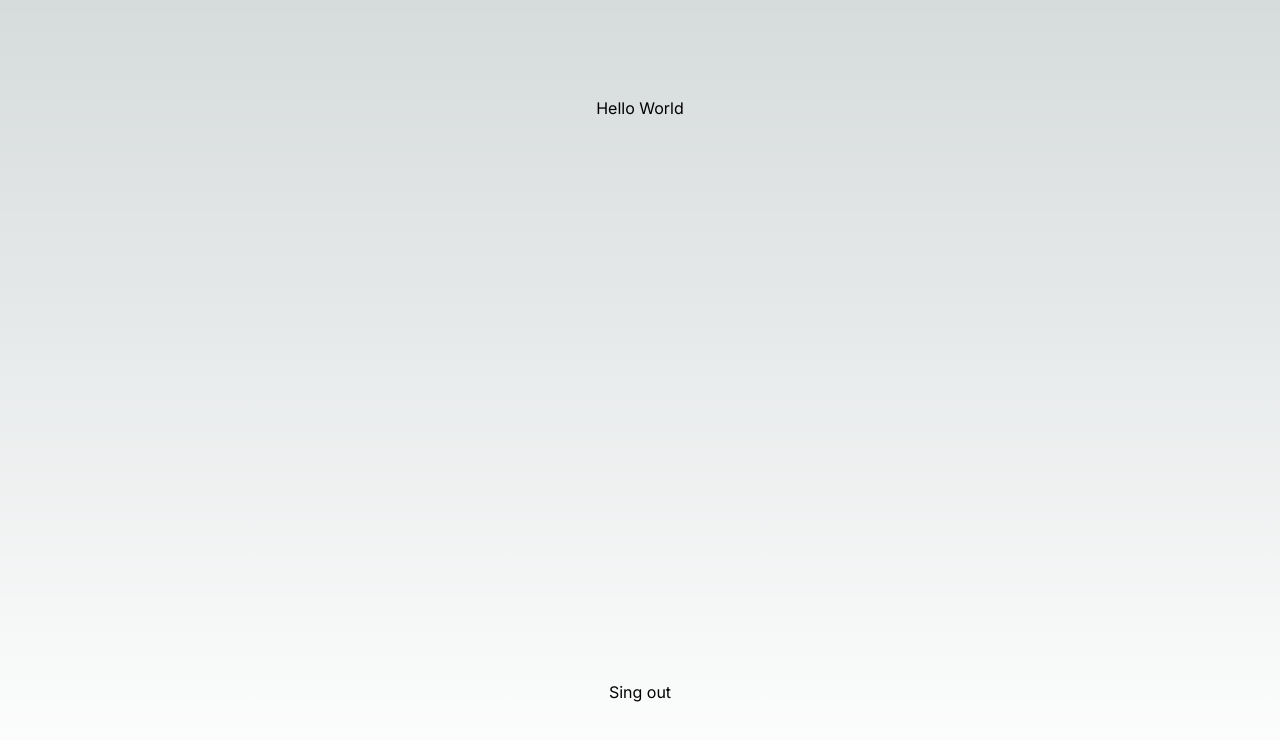
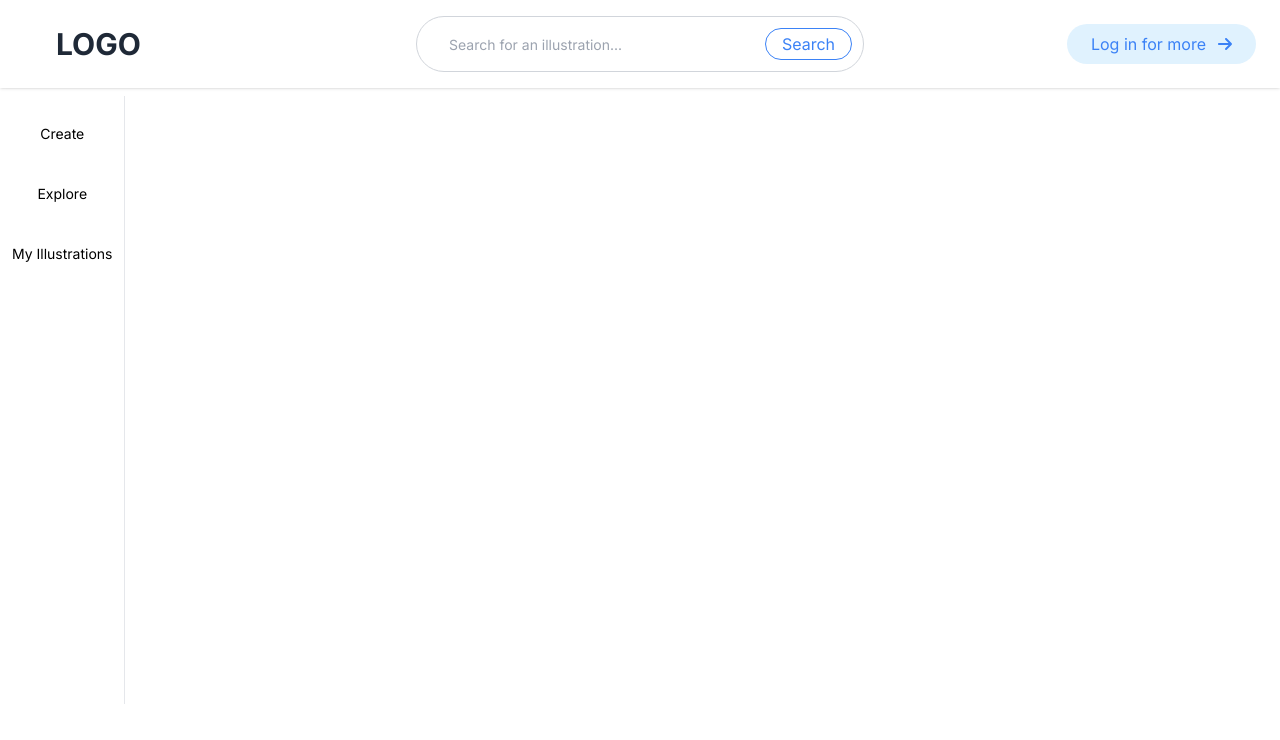
Before and after one commit to ej84/ai_img_generator, a Next.js app: page / in a window 1280 px wide. Shown: the top 740 px of the page. Built offline with nearby package versions, Linux system fonts and the light colour scheme; no server answers.

Commit message:
Updated main page UI Nav, Sidebar and login.

```diff
--- /dev/null
+++ b/app/_app.jsx
@@ -0,0 +1,13 @@
+import React from "react";
+import "../firebase/firebaseConfig"; // Initialize Firebase
+import RootLayout from "./layout";
+
+function MyApp({ Component, pageProps }) {
+  return (
+    <RootLayout>
+      <Component {...pageProps} />
+    </RootLayout>
+  );
+}
+
+export default MyApp;
--- a/app/components/AuthButton.jsx
+++ b/app/components/AuthButton.jsx
@@ -1,29 +1,18 @@
-"use client";
 import React from "react";
-import {
-  signInWithPopup,
-  signOut,
-  onAuthStateChanged,
-  getAuth,
-  GoogleAuthProvider,
-} from "firebase/auth";
-import { session } from "../session";
+import firebase from "../firebase/initFirebase";
+import { getAuth, signInWithPopup, GoogleAuthProvider } from "firebase/auth";
+import { faArrowRight } from "@fortawesome/free-solid-svg-icons";
 import { FontAwesomeIcon } from "@fortawesome/react-fontawesome";
-import { faArrowRight } from "@fortawesome/free-solid-svg-icons";
-import db from "../firebase/initFirebase";
-import { SessionProvider } from "next-auth/react";
 
 const AuthButton = () => {
-  let { userSession } = session();
   const handleLogin = async () => {
+    const provider = new GoogleAuthProvider();
     const auth = getAuth();
-    const provider = new GoogleAuthProvider();
-
     try {
       await signInWithPopup(auth, provider);
       // Login Successful
       console.log("Success");
-      console.log(db);
+      console.log(firebase);
     } catch (error) {
       // Login Failed
       console.log(error);
@@ -31,19 +20,13 @@ const AuthButton = () => {
   };
 
   return (
-    <SessionProvider session={session}>
-      {userSession ? (
     <button
-          className="px-6 py-4 rounded-full bg-sky-100 text-blue-500"
+      className="px-6 py-2 rounded-full bg-sky-100 text-blue-500"
       onClick={handleLogin}
     >
       <p className="inline">Log in for more</p>
       <FontAwesomeIcon icon={faArrowRight} className="ml-3" />
     </button>
-      ) : (
-        <p>Sing out</p>
-      )}
-    </SessionProvider>
   );
 };
 
--- /dev/null
+++ b/app/components/Nav.jsx
@@ -0,0 +1,35 @@
+import useAuth from "../hooks/useAuth";
+import AuthButton from "./AuthButton";
+import SignOutButton from "./SignoutButton";
+
+const Nav = () => {
+  const { user } = useAuth();
+  return (
+    <nav className="fixed top-0 left-0 w-full z-10 bg-white shadow">
+      <div className="container mx-auto flex justify-between items-center px-9 py-4">
+        <a className="fixed left-14 font-bold text-3xl text-gray-800" href="/">
+          LOGO
+        </a>
+        <div className="relative w-full max-w-xs mx-auto md:max-w-md">
+          {/*"fixed left-1/3 items-center w-full max-w-xl">*/}
+          <input
+            type="search"
+            className="w-full h-14 pl-8 pr-10 border border-gray-300 rounded-full text-sm focus:outline-none"
+            placeholder="Search for an illustration..."
+          />
+          <button
+            type="submit"
+            className="absolute right-0 top-2 px-4 mt-1 mr-3 h-8 rounded-full border border-blue-500 text-blue-500 hover:bg-blue-500 hover:text-white focus:outline-none"
+          >
+            Search
+          </button>
+        </div>
+        <div className="fixed right-6">
+          {user ? <SignOutButton /> : <AuthButton />}
+        </div>
+      </div>
+    </nav>
+  );
+};
+
+export default Nav;
--- /dev/null
+++ b/app/components/Sidebar.jsx
@@ -0,0 +1,19 @@
+import React from "react";
+
+const Sidebar = () => {
+  return (
+    <div className="fixed inset-y-24 left-0 bg-white border-r">
+      <button className="block p-3 mt-4 text-center text-sm w-full hover:bg-gray-100">
+        Create
+      </button>
+      <button className="block p-3 mt-4 text-center text-sm w-full hover:bg-gray-100">
+        Explore
+      </button>
+      <button className="block p-3 mt-4 text-center text-sm w-full hover:bg-gray-100">
+        My Illustrations
+      </button>
+    </div>
+  );
+};
+
+export default Sidebar;
--- /dev/null
+++ b/app/components/SignOutButton.jsx
@@ -0,0 +1,28 @@
+import React from "react";
+import { getAuth, signOut } from "firebase/auth";
+import { faCircleUser } from "@fortawesome/free-solid-svg-icons";
+import { FontAwesomeIcon } from "@fortawesome/react-fontawesome";
+
+const SignOutButton = () => {
+  const handleSignOut = () => {
+    const auth = getAuth();
+    signOut(auth)
+      .then(() => {
+        // Log Out Successful
+      })
+      .catch((error) => {
+        // Log Out Failed
+      });
+  };
+
+  return (
+    <FontAwesomeIcon icon={faCircleUser}>
+      <button
+        onClick={handleSignOut}
+        className="text-white text-5xl p-10 w-full"
+      />
+    </FontAwesomeIcon>
+  );
+};
+
+export default SignOutButton;
--- a/app/firebase/initFirebase.js
+++ b/app/firebase/initFirebase.js
@@ -1,6 +1,5 @@
 import { initializeApp } from "firebase/app";
-import { getFirestore, collection, getDocs } from "firebase/firestore";
-import "firebase/auth";
+import { getAuth } from "firebase/auth";
 
 // Firebase Configuration
 const firebaseConfig = {
@@ -14,7 +13,6 @@ const firebaseConfig = {
 };
 
 // Initialize Firebase
-const app = initializeApp(firebaseConfig);
-const db = getFirestore(app);
-
-export default db;
+const firebase = initializeApp(firebaseConfig);
+const auth = getAuth(firebase);
+export { auth };
--- a/app/globals.css
+++ b/app/globals.css
@@ -18,10 +18,5 @@
 
 body {
   color: rgb(var(--foreground-rgb));
-  background: linear-gradient(
-      to bottom,
-      transparent,
-      rgb(var(--background-end-rgb))
-    )
-    rgb(var(--background-start-rgb));
+  background: white;
 }
--- /dev/null
+++ b/app/hooks/useAuth.js
@@ -0,0 +1,23 @@
+import { useState, useEffect } from "react";
+import { auth } from "../firebase/initFirebase";
+import { onAuthStateChanged } from "firebase/auth";
+
+const useAuth = () => {
+  const [user, setUser] = useState(null);
+
+  useEffect(() => {
+    const unsubscribe = onAuthStateChanged(auth, (user) => {
+      if (user) {
+        setUser(user);
+      } else {
+        setUser(null);
+      }
+    });
+
+    return () => unsubscribe();
+  }, []);
+
+  return { user };
+};
+
+export default useAuth;
--- a/app/layout.js
+++ b/app/layout.js
@@ -2,9 +2,6 @@ import React from "react";
 import { Inter } from "next/font/google";
 import "./firebase/initFirebase";
 import "./globals.css";
-import { Session } from "next-auth";
-import { SessionProvider } from "next-auth/react";
-import { session } from "./session";
 
 const inter = Inter({ subsets: ["latin"] });
 
--- a/app/page.jsx
+++ b/app/page.jsx
@@ -1,12 +1,17 @@
+"use client";
 import Image from "next/image";
 import React from "react";
-import AuthButton from "./components/AuthButton";
+import Nav from "./components/Nav";
+import Sidebar from "./components/Sidebar";
 
 export default function Home() {
   return (
-    <main className="flex min-h-screen flex-col items-center justify-between p-24">
-      <h1>Hello World</h1>
-      <AuthButton />
-    </main>
+    <>
+      <Nav />
+      <main className="md:pt-24 min-h-screen">
+        <Sidebar />
+        {/*flex-col items-center justify-between p-24">*/}
+      </main>
+    </>
   );
 }
--- a/app/session.jsx
+++ /dev/null
@@ -1,6 +0,0 @@
-import { useSession } from "next-auth/react";
-
-export const session = () => {
-  const { data: session } = useSession();
-  return { session };
-};
```
Lines whose indentation alone changed are shown as unchanged.
